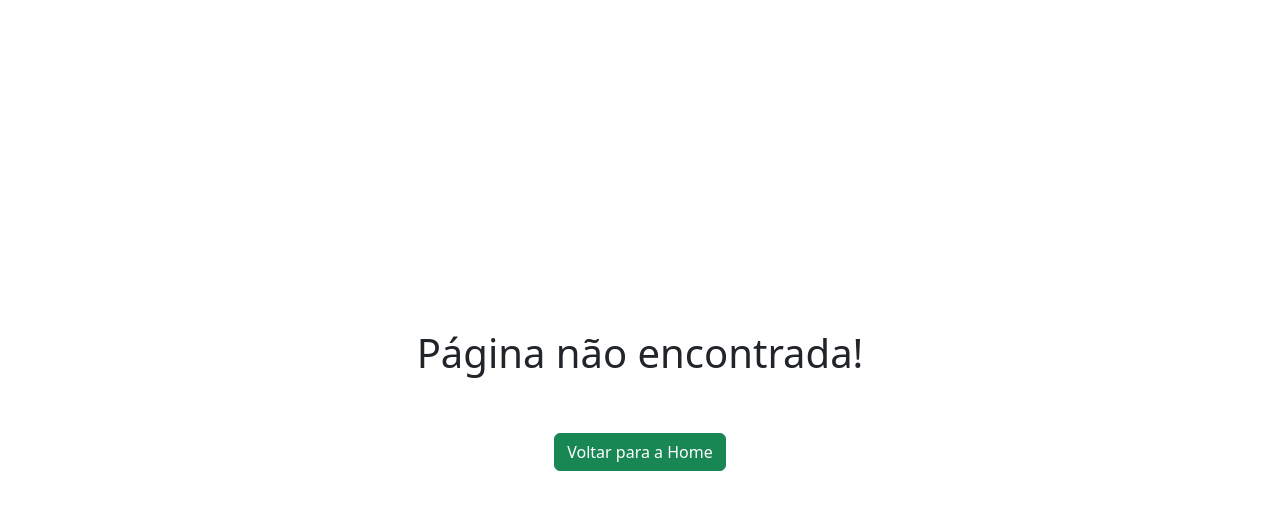
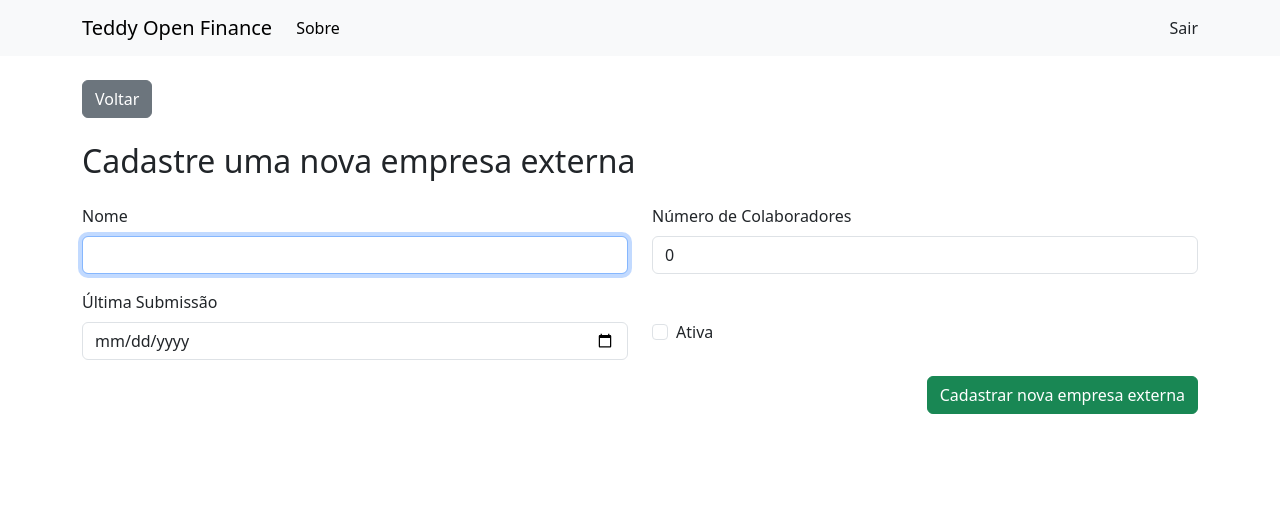
Before and after one commit to zehguilherme/desafio-nexmuv, a React (Vite) app in the folder web/: page /empresa-externa in a window 1280 px wide. Shown: the top 510 px of the page. Built offline with nearby package versions, Linux system fonts and the light colour scheme.

Commit message:
Adição da página de cadastro de uma empresa externa

```diff
--- a/web/src/main.tsx
+++ b/web/src/main.tsx
@@ -6,6 +6,7 @@ import { ToastContainer } from "react-toastify";
 import { Login } from "./pages/Login.tsx";
 import { Home } from "./pages/Home.tsx";
 import { PartnerRegister } from "./pages/PartnerRegister.tsx";
+import { ExternalCompanyRegister } from "./pages/ExternalCompanyRegister.tsx";
 import { NotFound } from "./pages/NotFound.tsx";
 
 import "react-toastify/dist/ReactToastify.min.css";
@@ -24,6 +25,10 @@ const router = createBrowserRouter([
     element: <PartnerRegister />,
   },
   {
+    path: "/empresa-externa",
+    element: <ExternalCompanyRegister />,
+  },
+  {
     path: "*",
     element: <NotFound />,
   },
--- /dev/null
+++ b/web/src/pages/ExternalCompanyRegister.tsx
@@ -0,0 +1,186 @@
+import { Button, Col, Container, Form, Row, Stack } from "react-bootstrap";
+import { Link, useNavigate } from "react-router-dom";
+import * as formik from "formik";
+import * as yup from "yup";
+import { toast } from "react-toastify";
+
+import { Header } from "../components/Header";
+import { ExternalCompanyProps } from "../schemas/ExternalCompanyProps";
+
+export function ExternalCompanyRegister() {
+  const navigate = useNavigate();
+
+  function externalCompanyNotRegistered() {
+    return toast(`Erro ao cadastrar a empresa externa!`, {
+      type: "error",
+    });
+  }
+
+  function externalCompanyRegisteredSuccessfully() {
+    return toast(`Empresa externa cadastrada com sucesso!`, {
+      type: "success",
+    });
+  }
+
+  const { Formik } = formik;
+
+  const ExternalCompanyYupSchema = yup.object().shape({
+    companyName: yup.string().required("O campo é obrigatório!"),
+    collaboratorsCount: yup.number().required("O campo é obrigatório!"),
+    isActive: yup.boolean(),
+    lastSubmit: yup.string().required("O campo é obrigatório!"),
+  });
+
+  return (
+    <>
+      <Header />
+
+      <Container className="py-4">
+        <Link to={"/"} className="btn btn-secondary mb-4">
+          Voltar
+        </Link>
+
+        <h1 className="h2 mb-4">Cadastre uma nova empresa externa</h1>
+
+        <Formik
+          initialValues={{
+            companyName: "",
+            collaboratorsCount: 0,
+            isActive: false,
+            lastSubmit: "",
+          }}
+          validationSchema={ExternalCompanyYupSchema}
+          onSubmit={async (values, { resetForm }) => {
+            try {
+              const externalCompanyData: Omit<ExternalCompanyProps, "id"> = {
+                createdAt: `${new Date().toISOString()}`,
+                companyName: values.companyName,
+                collaboratorsCount: values.collaboratorsCount,
+                isActive: values.isActive,
+                lastSubmit: values.lastSubmit,
+              };
+
+              const response = await fetch(
+                `${import.meta.env.VITE_EXTERNAL_COMPANIES_API_URL}`,
+                {
+                  method: "POST",
+                  headers: {
+                    "Content-Type": "application/json",
+                  },
+                  body: JSON.stringify(externalCompanyData),
+                }
+              );
+
+              if (!response.ok) {
+                externalCompanyNotRegistered();
+
+                return;
+              }
+
+              externalCompanyRegisteredSuccessfully();
+
+              resetForm();
+
+              navigate("/");
+            } catch {
+              externalCompanyNotRegistered();
+            }
+          }}
+        >
+          {({ handleSubmit, handleChange, values, errors }) => (
+            <Form noValidate onSubmit={handleSubmit}>
+              <Row>
+                <Col md={6}>
+                  <Form.Group className="mb-3" controlId="inputName">
+                    <Form.Label>Nome</Form.Label>
+
+                    <Form.Control
+                      type="text"
+                      name="name"
+                      autoFocus
+                      value={values.companyName}
+                      isInvalid={!!errors.companyName}
+                      onChange={handleChange}
+                    />
+
+                    <Form.Control.Feedback type="invalid">
+                      {errors.companyName}
+                    </Form.Control.Feedback>
+                  </Form.Group>
+                </Col>
+
+                <Col md={6}>
+                  <Form.Group
+                    className="mb-3"
+                    controlId="inputCollaboratorsCount"
+                  >
+                    <Form.Label>Número de Colaboradores</Form.Label>
+
+                    <Form.Control
+                      type="number"
+                      name="collaboratorsCount"
+                      min={0}
+                      value={values.collaboratorsCount}
+                      isInvalid={!!errors.collaboratorsCount}
+                      onChange={handleChange}
+                    />
+
+                    <Form.Control.Feedback type="invalid">
+                      {errors.collaboratorsCount}
+                    </Form.Control.Feedback>
+                  </Form.Group>
+                </Col>
+              </Row>
+
+              <Row className="align-items-center">
+                <Col md={6}>
+                  <Form.Group className="mb-3" controlId="inputLastSubmit">
+                    <Form.Label>Última Submissão</Form.Label>
+
+                    <Form.Control
+                      type="date"
+                      name="lastSubmit"
+                      value={values.lastSubmit}
+                      isInvalid={!!errors.lastSubmit}
+                      onChange={handleChange}
+                    />
+
+                    <Form.Control.Feedback type="invalid">
+                      {errors.lastSubmit}
+                    </Form.Control.Feedback>
+                  </Form.Group>
+                </Col>
+
+                <Col md={6}>
+                  <Form.Group
+                    className="mb-3 mb-md-0"
+                    controlId="inputIsActive"
+                  >
+                    <Form.Check
+                      type="checkbox"
+                      id="checkboxIsActive"
+                      name="checkboxIsActive"
+                      label="Ativa"
+                      isInvalid={!!errors.isActive}
+                      onChange={handleChange}
+                    />
+
+                    <Form.Control.Feedback type="invalid">
+                      {errors.isActive}
+                    </Form.Control.Feedback>
+                  </Form.Group>
+                </Col>
+              </Row>
+
+              <Stack direction="horizontal" className="justify-content-end">
+                <Button variant="success" type="submit">
+                  Cadastrar nova empresa externa
+                </Button>
+              </Stack>
+            </Form>
+          )}
+        </Formik>
+      </Container>
+    </>
+  );
+}
--- a/web/src/pages/Home.tsx
+++ b/web/src/pages/Home.tsx
@@ -333,7 +333,7 @@ export function Home() {
           </Tab>
 
           <Tab eventKey="externalCompanies" title="Empresas Externas">
-            <Link to={"#"} className="btn btn-primary mb-4">
+            <Link to={"/empresa-externa"} className="btn btn-primary mb-4">
               Cadastrar Empresa Externa
             </Link>
 
--- a/web/src/schemas/ExternalCompanyProps.ts
+++ b/web/src/schemas/ExternalCompanyProps.ts
@@ -5,5 +5,4 @@ export interface ExternalCompanyProps {
   isActive: boolean;
   lastSubmit: string;
   id: string;
-  name: string;
 }
```
